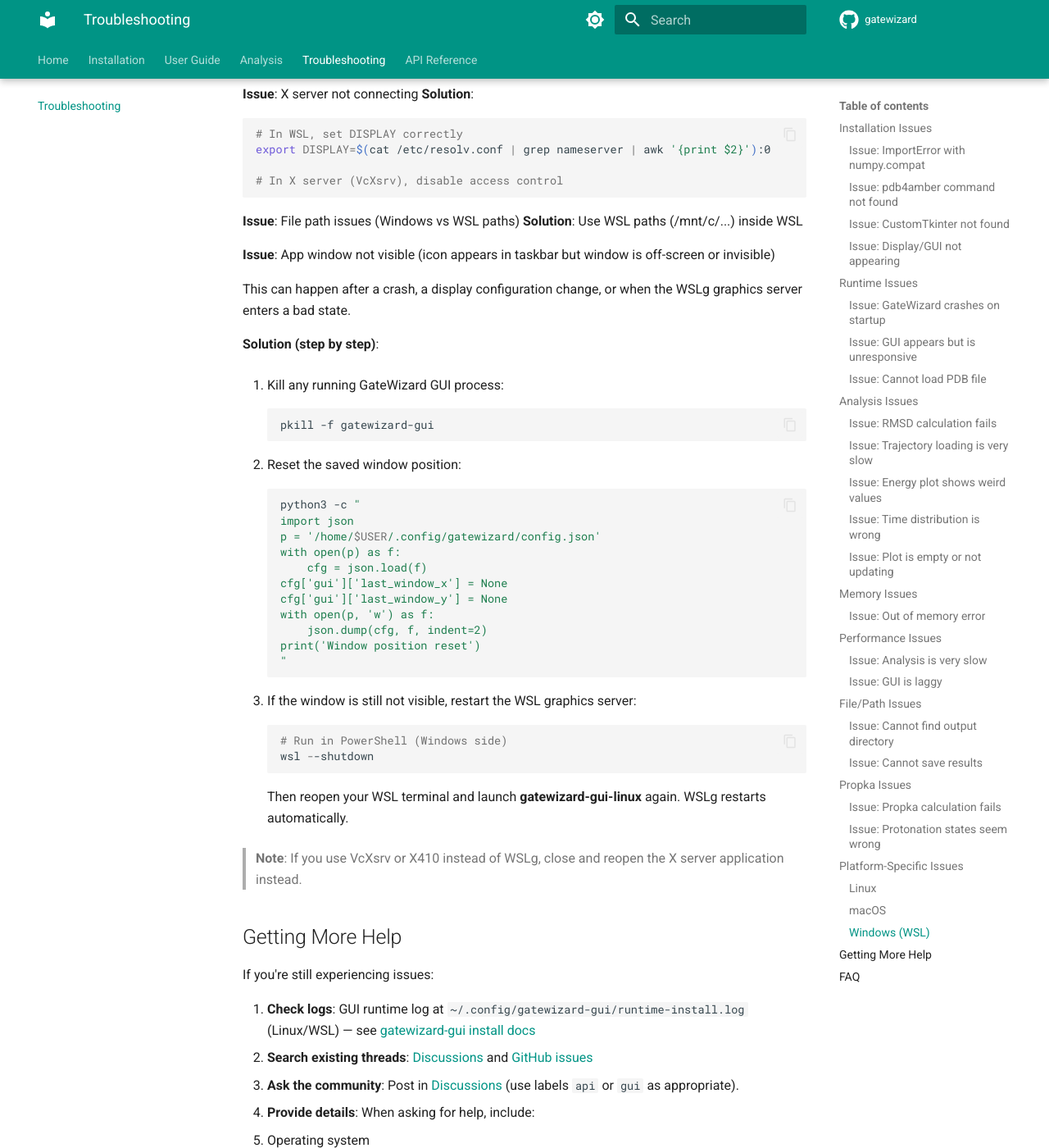
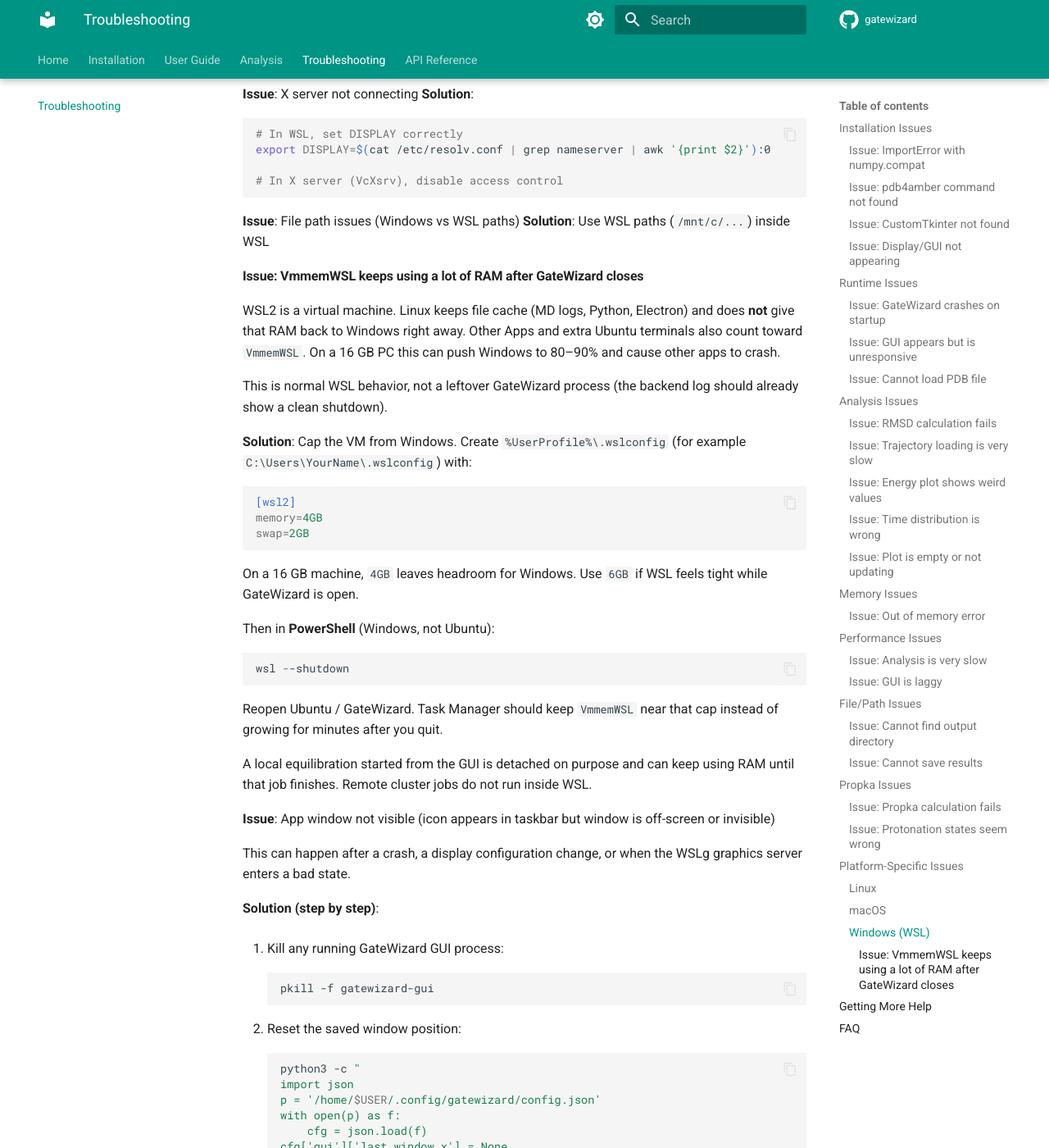
Before and after one commit to maurobedoya/gatewizard, an MkDocs documentation site: the page built from docs/troubleshooting.md, in a window 1280 px wide and 1400 px high, scrolled down 7452 px. Shown: the whole window at 82% size. Built offline with MkDocs 1.6.1 and Material for MkDocs 9.7.7, drawn with Linux system fonts in a browser that asks for light colours; comment, search, counter and statistics services are not loaded; the version menu is left out.

````diff
--- a/docs/installation.md
+++ b/docs/installation.md
@@ -102,6 +102,8 @@
 ```
 
 For the desktop app on Windows, use the [gatewizard-gui Windows installer](https://github.com/franciscoadasme/gatewizard-gui/releases) or the Linux/WSL build for the full MD workflow.
+
+If Windows Task Manager shows `VmmemWSL` using several GB after you close the app, cap the VM — see [Troubleshooting: VmmemWSL RAM](troubleshooting.md#issue-vmmemwsl-keeps-using-a-lot-of-ram-after-gatewizard-closes).
 
 ## Dependencies
 
--- a/docs/troubleshooting.md
+++ b/docs/troubleshooting.md
@@ -382,7 +382,33 @@
 ```
 
 **Issue**: File path issues (Windows vs WSL paths)
-**Solution**: Use WSL paths (/mnt/c/...) inside WSL
+**Solution**: Use WSL paths (`/mnt/c/...`) inside WSL
+
+#### Issue: VmmemWSL keeps using a lot of RAM after GateWizard closes
+
+WSL2 is a virtual machine. Linux keeps file cache (MD logs, Python, Electron) and does **not** give that RAM back to Windows right away. Other Apps and extra Ubuntu terminals also count toward `VmmemWSL`. On a 16 GB PC this can push Windows to 80–90% and cause other apps to crash.
+
+This is normal WSL behavior, not a leftover GateWizard process (the backend log should already show a clean shutdown).
+
+**Solution**: Cap the VM from Windows. Create `%UserProfile%\.wslconfig` (for example `C:\Users\YourName\.wslconfig`) with:
+
+```ini
+[wsl2]
+memory=4GB
+swap=2GB
+```
+
+On a 16 GB machine, `4GB` leaves headroom for Windows. Use `6GB` if WSL feels tight while GateWizard is open.
+
+Then in **PowerShell** (Windows, not Ubuntu):
+
+```powershell
+wsl --shutdown
+```
+
+Reopen Ubuntu / GateWizard. Task Manager should keep `VmmemWSL` near that cap instead of growing for minutes after you quit.
+
+A local equilibration started from the GUI is detached on purpose and can keep using RAM until that job finishes. Remote cluster jobs do not run inside WSL.
 
 **Issue**: App window not visible (icon appears in taskbar but window is off-screen or invisible)
 
````
Also changed, not shown: CHANGELOG.md (+1 -0 lines), docs/user-guide.md (+1 -1 lines), 1 other file.
